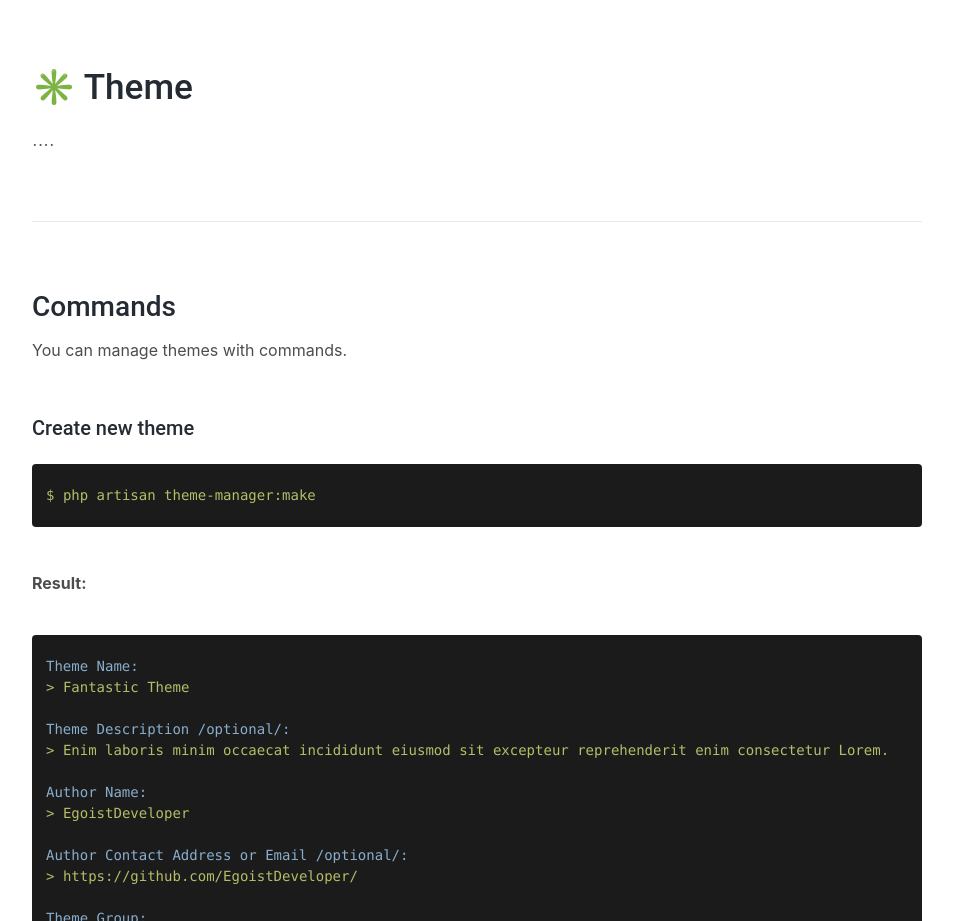
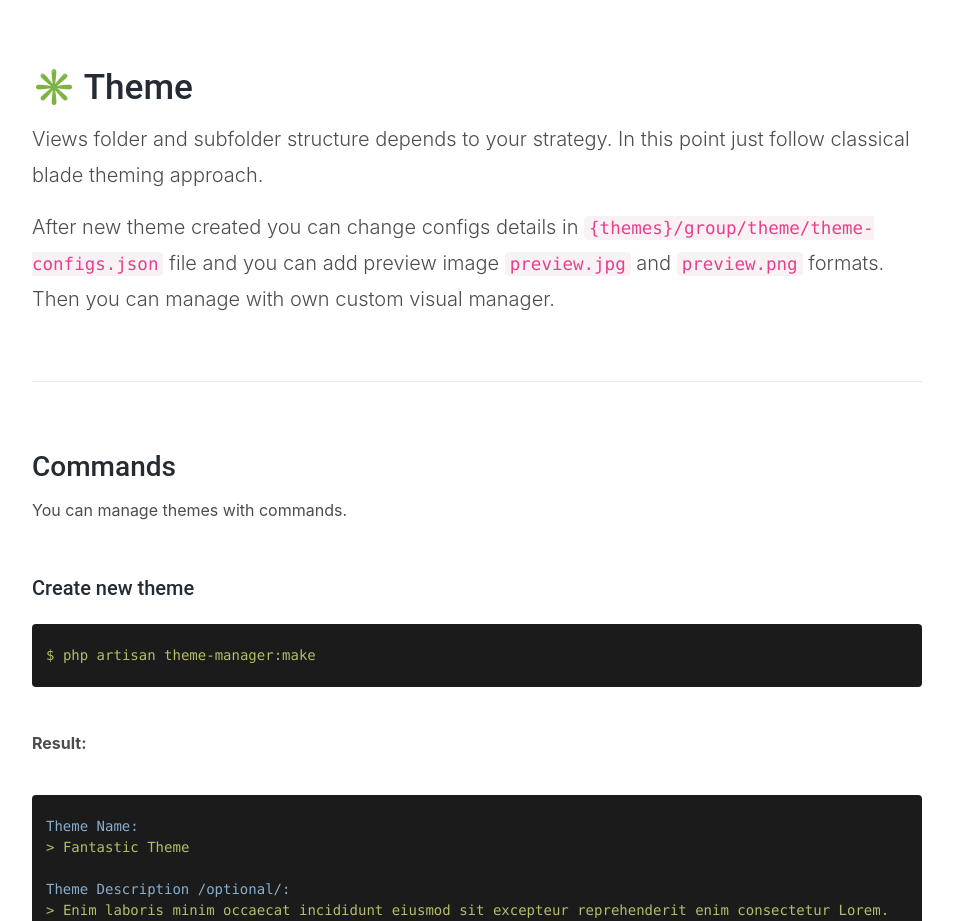
Before and after one commit to laravel-ready/theme-manager-docs, a plain HTML site: page index.html in a window 1280 px wide. Shown: the part 7820-8741 px from the top of the page, without its empty margins (293-1246 px from the left). Drawn offline with nearby package versions, Linux system fonts and the light colour scheme.

Commit message:
Add Theme section description

```diff
--- a/index.html
+++ b/index.html
@@ -750,7 +750,13 @@ ThemeManager::removeDefaultTheme(['web:red-swan', 'admin:admin-who']);
                         </h2>
 
                         <p class="lead">
-                            ....
+                            Views folder and subfolder structure depends to your strategy. In this point just follow classical blade theming approach.
+                        </p>
+
+                        <p class="lead">
+                            After new theme created you can change configs details in <code>{themes}/group/theme/theme-configs.json</code> file
+                            and you can add preview image <code>preview.jpg</code> and <code>preview.png</code> formats.
+                            Then you can manage with own custom visual manager.
                         </p>
                     </section>
 
```
